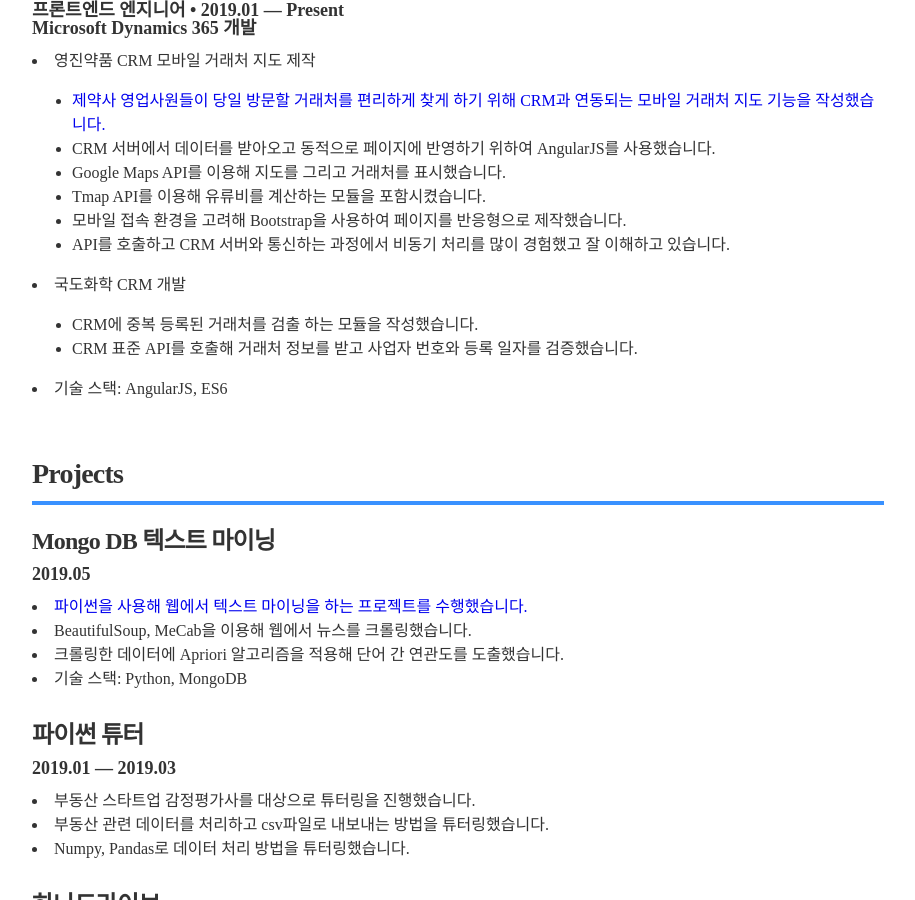
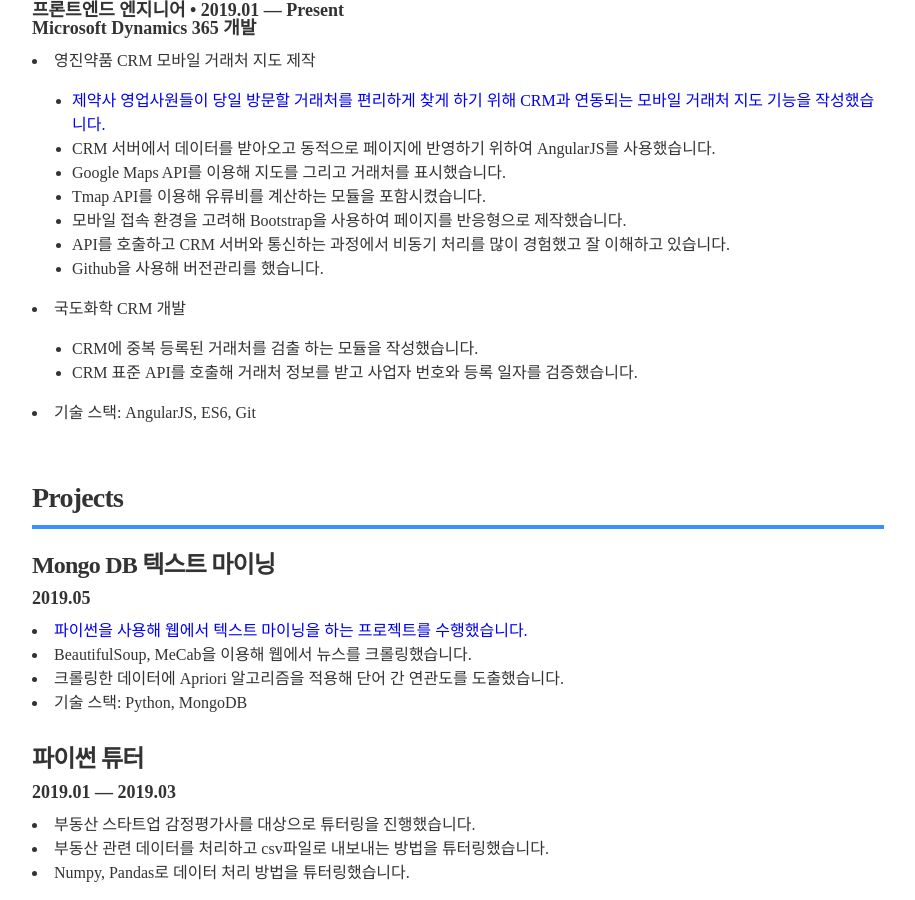
Before and after one commit to proxent/resume2, a Jekyll site: the page built from index.html, in a window 1280 px wide and 900 px high, scrolled down 845 px. Shown: the whole window, without its empty margins (182-1097 px from the left). Built offline with Jekyll 4.4.1, drawn with Linux system fonts in a browser that asks for light colours.

Commit message:
minor changes

```diff
--- a/_data/experience.yml
+++ b/_data/experience.yml
@@ -12,10 +12,11 @@
   <li>Tmap API를 이용해 유류비를 계산하는 모듈을 포함시켰습니다.</li>
   <li>모바일 접속 환경을 고려해 Bootstrap을 사용하여 페이지를 반응형으로 제작했습니다.</li>
   <li>API를 호출하고 CRM 서버와 통신하는 과정에서 비동기 처리를 많이 경험했고 잘 이해하고 있습니다.</li>
+  <li>Github을 사용해 버전관리를 했습니다.
   </ul>
   <li>국도화학 CRM 개발</li>
   <ul>
   <li>CRM에 중복 등록된 거래처를 검출 하는 모듈을 작성했습니다.</li>
   <li>CRM 표준 API를 호출해 거래처 정보를 받고 사업자 번호와 등록 일자를 검증했습니다.</li>
   </ul>
-  <li>기술 스택: AngularJS, ES6</li>"
+  <li>기술 스택: AngularJS, ES6, Git</li>"
```
